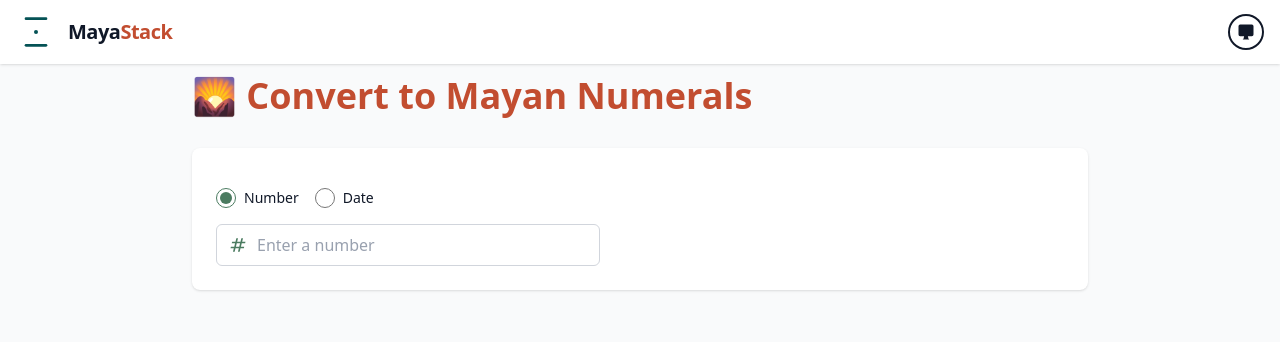
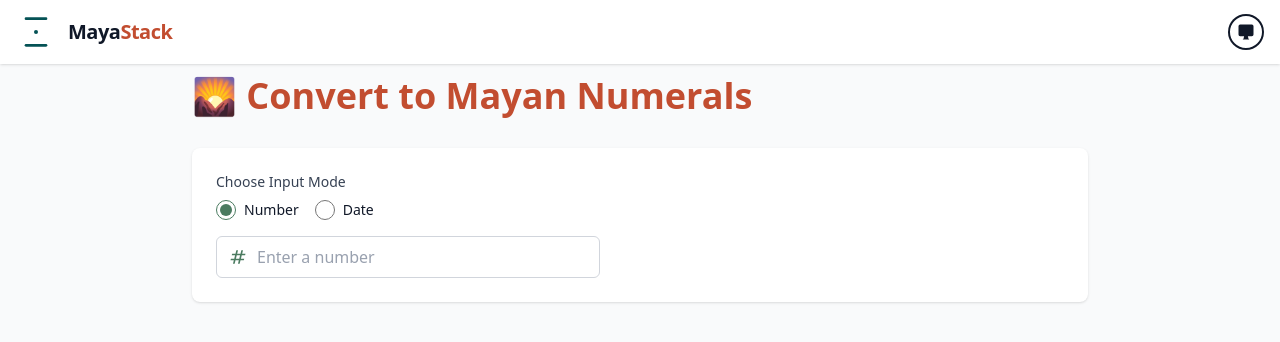
Before and after one commit to ApoGouv/mayastack, a React (Vite) app: page / in a window 1280 px wide. Shown: the top 342 px of the page. Built offline with nearby package versions, Linux system fonts and the light colour scheme.

Commit message:
feat(RenderModeSwitcher): add descriptive label and improve accessibility
- Added optional label prop with default "Conversion Mode"
- Included semantic <legend> element for better accessibility
- Improved spacing and dark mode support
- Maintained all existing radio functionality

```diff
--- a/src/components/inputs/RenderModeSwitcher.tsx
+++ b/src/components/inputs/RenderModeSwitcher.tsx
@@ -5,16 +5,25 @@ export type RenderMode = 'number' | 'date';
 interface RenderModeSwitcherProps {
   mode: RenderMode;
   onChange: (mode: RenderMode) => void;
+  label?: string; // Optional prop for customization
 }
 
-const RenderModeSwitcher: React.FC<RenderModeSwitcherProps> = ({ mode, onChange }) => {
+const RenderModeSwitcher: React.FC<RenderModeSwitcherProps> = ({
+  mode,
+  onChange,
+  label = 'Choose Input Mode' // Default label
+ }) => {
   return (
+    <div className="space-y-2">
+      <legend className="text-sm font-medium text-gray-700 dark:text-gray-300">
+        {label}
+      </legend>
       <div
         role="radiogroup"
-      aria-label="Select render mode"
-      className="flex items-center gap-4 mt-4"
+        aria-label={label}
+        className="flex items-center gap-4"
       >
-      <label className="inline-flex items-center gap-2 cursor-pointer text-sm font-medium">
+        <label className="inline-flex items-center gap-2 cursor-pointer text-sm">
           <input
             type="radio"
             name="renderMode"
@@ -26,7 +35,7 @@ const RenderModeSwitcher: React.FC<RenderModeSwitcherProps> = ({ mode, onChange
           Number
         </label>
 
-      <label className="inline-flex items-center gap-2 cursor-pointer text-sm font-medium">
+        <label className="inline-flex items-center gap-2 cursor-pointer text-sm">
           <input
             type="radio"
             name="renderMode"
@@ -38,6 +47,7 @@ const RenderModeSwitcher: React.FC<RenderModeSwitcherProps> = ({ mode, onChange
           Date
         </label>
       </div>
+    </div>
   );
 };
 
```
Lines whose indentation alone changed are shown as unchanged.
